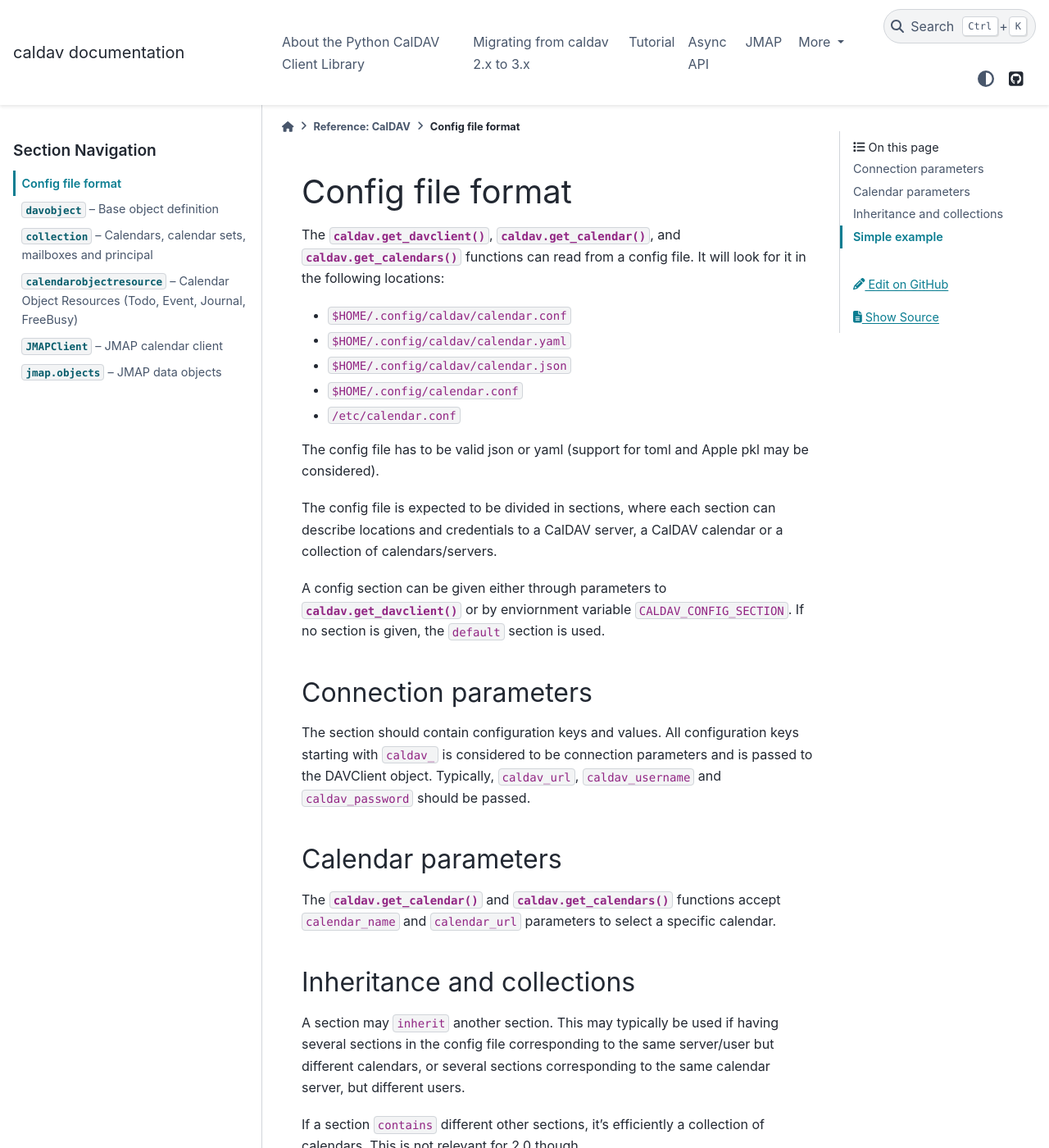
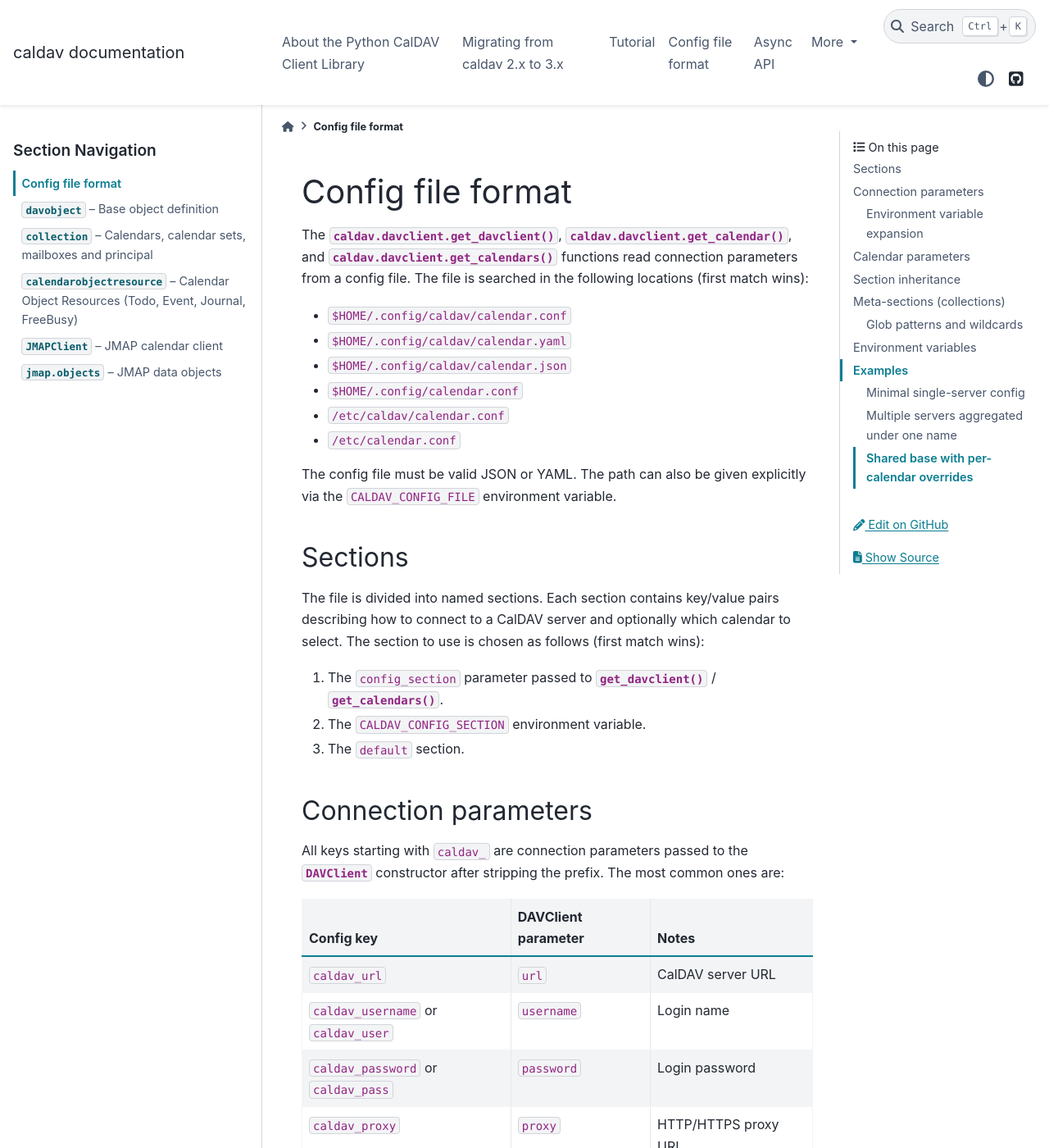
Before and after one commit to python-caldav/caldav, a Sphinx documentation site: the page built from docs/source/configfile.rst, in a window 1280 px wide and 1400 px high. Shown: the whole window at 82% size. Built offline with Sphinx 7.4.7 and the PyData theme 0.15.4, drawn with Linux system fonts in a browser that asks for light colours; pages that are not in the unit, such as notebooks, are missing from menus; the version number could not be read and is left out; some of the changed text lies outside the part shown.

Commit message:
docs: rewrite configfile.rst; add tests for inherits and env-var expansion
Co-Authored-By: Claude Sonnet 4.6 <noreply@anthropic.com>

```diff
--- a/docs/source/configfile.rst
+++ b/docs/source/configfile.rst
@@ -2,46 +2,272 @@
 Config file format
 ==================
 
-
-The :func:`caldav.get_davclient`, :func:`caldav.get_calendar`, and :func:`caldav.get_calendars` functions can read from a config file.  It will look for it in the following locations:
+The :func:`caldav.davclient.get_davclient`, :func:`caldav.davclient.get_calendar`, and
+:func:`caldav.davclient.get_calendars` functions read connection parameters from a config
+file.  The file is searched in the following locations (first match wins):
 
 * ``$HOME/.config/caldav/calendar.conf``
 * ``$HOME/.config/caldav/calendar.yaml``
 * ``$HOME/.config/caldav/calendar.json``
 * ``$HOME/.config/calendar.conf``
+* ``/etc/caldav/calendar.conf``
 * ``/etc/calendar.conf``
 
-The config file has to be valid json or yaml (support for toml and Apple pkl may be considered).
+The config file must be valid JSON or YAML.  The path can also be given
+explicitly via the ``CALDAV_CONFIG_FILE`` environment variable.
 
-The config file is expected to be divided in sections, where each section can describe locations and credentials to a CalDAV server, a CalDAV calendar or a collection of calendars/servers.
+Sections
+========
 
-A config section can be given either through parameters to :func:`caldav.get_davclient` or by enviornment variable ``CALDAV_CONFIG_SECTION``.  If no section is given, the ``default`` section is used.
+The file is divided into named sections.  Each section contains key/value
+pairs describing how to connect to a CalDAV server and optionally which
+calendar to select.  The section to use is chosen as follows (first match
+wins):
+
+1. The ``config_section`` parameter passed to :func:`~caldav.davclient.get_davclient` /
+   :func:`~caldav.davclient.get_calendars`.
+2. The ``CALDAV_CONFIG_SECTION`` environment variable.
+3. The ``default`` section.
 
 Connection parameters
 =====================
 
-The section should contain configuration keys and values.  All configuration keys starting with ``caldav_`` is considered to be connection parameters and is passed to the DAVClient object.  Typically,  ``caldav_url``, ``caldav_username`` and ``caldav_password`` should be passed.
+All keys starting with ``caldav_`` are connection parameters passed to the
+:class:`~caldav.davclient.DAVClient` constructor after stripping the prefix.
+The most common ones are:
+
+.. list-table::
+   :header-rows: 1
+
+   * - Config key
+     - DAVClient parameter
+     - Notes
+   * - ``caldav_url``
+     - ``url``
+     - CalDAV server URL
+   * - ``caldav_username`` or ``caldav_user``
+     - ``username``
+     - Login name
+   * - ``caldav_password`` or ``caldav_pass``
+     - ``password``
+     - Login password
+   * - ``caldav_proxy``
+     - ``proxy``
+     - HTTP/HTTPS proxy URL
+   * - ``caldav_timeout``
+     - ``timeout``
+     - Request timeout in seconds
+   * - ``caldav_ssl_verify_cert``
+     - ``ssl_verify_cert``
+     - ``false`` to skip TLS verification
+
+The special ``features`` key (not prefixed with ``caldav_``) names a
+server-compatibility profile — e.g. ``xandikos``, ``radicale``, ``baikal``.
+See :mod:`caldav.compatibility_hints` for the full list of known profiles.
+
+Environment variable expansion
+-------------------------------
+
+Values may reference environment variables using ``${VAR}`` or
+``${VAR:-default}`` syntax:
+
+.. code-block:: yaml
+
+    default:
+        caldav_url: https://caldav.example.com/
+        caldav_username: ${CALDAV_USER:-alice}
+        caldav_password: ${CALDAV_PASSWORD}
 
 Calendar parameters
 ===================
 
-The :func:`caldav.get_calendar` and :func:`caldav.get_calendars` functions accept
-``calendar_name`` and ``calendar_url`` parameters to select a specific calendar.
-
-Inheritance and collections
-===========================
-
-A section may ``inherit`` another section.  This may typically be used if having several sections in the config file corresponding to the same server/user but different calendars, or several sections corresponding to the same calendar server, but different users.
-
-If a section ``contains`` different other sections, it's efficiently a collection of calendars.  This is not relevant for 2.0 though.
-
-Simple example
-==============
+:func:`~caldav.davclient.get_calendar` and :func:`~caldav.davclient.get_calendars` accept
+``calendar_name`` and ``calendar_url`` to select a specific calendar.  These
+can also be set in a config section so that a named section always refers to
+one particular calendar:
 
 .. code-block:: yaml
 
-   ---
-   default:
-       caldav_url: http://caldav.example.com/dav/
-       caldav_user: tor
-       caldav_pass: hunter2
+    work_inbox:
+        caldav_url: https://caldav.example.com/
+        caldav_username: alice
+        caldav_password: secret
+        calendar_name: Inbox
+
+    work_team:
+        caldav_url: https://caldav.example.com/
+        caldav_username: alice
+        caldav_password: secret
+        calendar_url: https://caldav.example.com/cal/shared/
+
+Calling ``get_calendars(config_section="work_inbox")`` will return only the
+calendar named ``Inbox`` on that server.
+
+Section inheritance
+===================
+
+A section may declare ``inherits: <other_section>`` to copy all values from
+another section and then override specific keys.  This is useful when several
+sections share the same server or credentials:
+
+.. code-block:: yaml
+
+    base_work:
+        caldav_url: https://caldav.example.com/
+        caldav_username: alice
+        caldav_password: secret
+
+    work_inbox:
+        inherits: base_work
+        calendar_name: Inbox
+
+    work_tasks:
+        inherits: base_work
+        calendar_name: Tasks
+
+Inheritance is recursive: a section can inherit from a section that itself
+inherits from another.
+
+Meta-sections (collections)
+============================
+
+A section with a ``contains`` key is a *meta-section*: it groups other
+sections together.  :func:`~caldav.davclient.get_calendars` with a meta-section will
+aggregate calendars from all listed sections, including across multiple servers:
+
+.. code-block:: yaml
+
+    personal:
+        caldav_url: https://personal.example.com/
+        caldav_username: alice
+        caldav_password: secret1
+
+    work:
+        caldav_url: https://work.example.com/
+        caldav_username: alice
+        caldav_password: secret2
+
+    all:
+        contains:
+            - personal
+            - work
+
+Calling ``get_calendars(config_section="all")`` returns calendars from both
+servers.  Meta-sections are resolved recursively, so a meta-section may
+contain other meta-sections.  Circular references are detected and ignored.
+
+A section can also be disabled so it is skipped during expansion:
+
+.. code-block:: yaml
+
+    old_server:
+        disable: true
+        caldav_url: https://old.example.com/
+
+Glob patterns and wildcards
+----------------------------
+
+Instead of listing sections explicitly, ``contains`` may use glob patterns,
+and the ``config_section`` argument (or ``CALDAV_CONFIG_SECTION``) itself may
+be a glob or ``*``:
+
+.. code-block:: yaml
+
+    work_inbox:
+        caldav_url: https://work.example.com/
+        caldav_username: alice
+        caldav_password: secret
+        calendar_name: Inbox
+
+    work_tasks:
+        caldav_url: https://work.example.com/
+        caldav_username: alice
+        caldav_password: secret
+        calendar_name: Tasks
+
+    all_work:
+        contains:
+            - work_*
+
+``get_calendars(config_section="work_*")`` and
+``get_calendars(config_section="all_work")`` are therefore equivalent.
+``get_calendars(config_section="*")`` returns calendars from every
+non-disabled section in the file.
+
+Environment variables
+=====================
+
+Connection parameters can also be passed via environment variables without a
+config file.  The variables are mapped as follows:
+
+.. list-table::
+   :header-rows: 1
+
+   * - Environment variable
+     - Parameter
+   * - ``CALDAV_URL``
+     - ``url``
+   * - ``CALDAV_USERNAME`` or ``CALDAV_USER``
+     - ``username``
+   * - ``CALDAV_PASSWORD`` or ``CALDAV_PASS``
+     - ``password``
+   * - ``CALDAV_CONFIG_FILE``
+     - Path to config file
+   * - ``CALDAV_CONFIG_SECTION``
+     - Section name (may be a glob)
+
+Examples
+========
+
+Minimal single-server config
+-----------------------------
+
+.. code-block:: yaml
+
+    ---
+    default:
+        caldav_url: https://caldav.example.com/dav/
+        caldav_username: alice
+        caldav_password: secret
+
+Multiple servers aggregated under one name
+------------------------------------------
+
+.. code-block:: yaml
+
+    ---
+    personal:
+        caldav_url: https://personal.example.com/
+        caldav_username: alice
+        caldav_password: secret1
+        features: xandikos
+
+    work:
+        caldav_url: https://work.example.com/
+        caldav_username: alice.work
+        caldav_password: secret2
+
+    all:
+        contains:
+            - personal
+            - work
+
+Shared base with per-calendar overrides
+----------------------------------------
+
+.. code-block:: yaml
+
+    ---
+    _server: &server
+        caldav_url: https://caldav.example.com/
+        caldav_username: alice
+        caldav_password: secret
+
+    inbox:
+        inherits: _server
+        calendar_name: Inbox
+
+    tasks:
+        inherits: _server
+        calendar_name: Tasks
+        calendar_url: https://caldav.example.com/cal/tasks/
--- a/docs/source/index.rst
+++ b/docs/source/index.rst
@@ -20,6 +20,7 @@ Contents
    about
    v3-migration
    tutorial
+   configfile
    async
    jmap
    howtos
```
Also changed, not shown: 1 other file.
